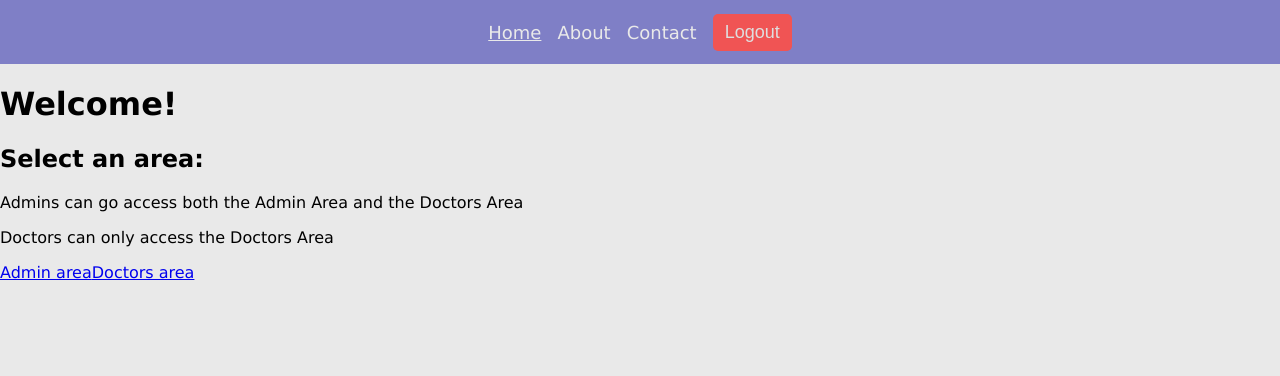
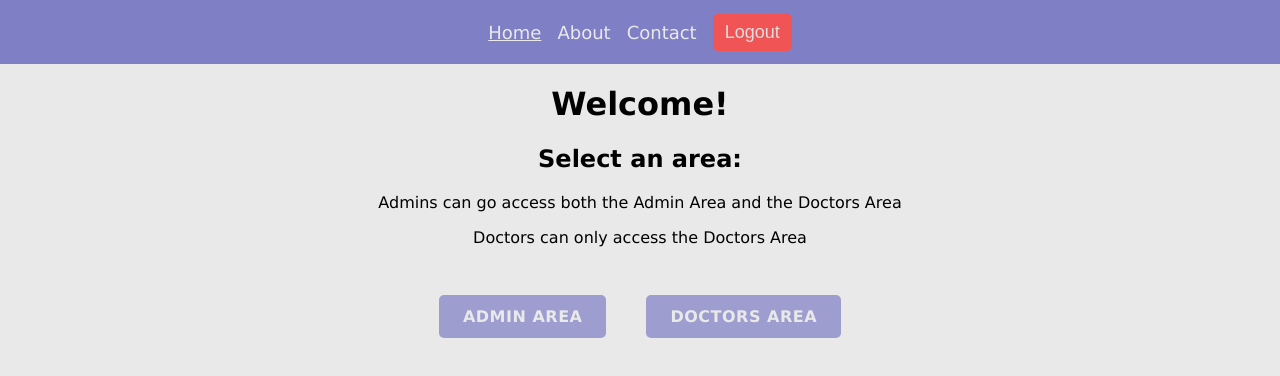
Before and after one commit to paulohenrique-gh/angular-exercicio-guards, an Angular app: page / in a window 1280 px wide. Shown: the top 376 px of the page. Built offline with nearby package versions, Linux system fonts and the light colour scheme; sample sign-in values are in the browser's storage.

Commit message:
style: add css styles to home page

```diff
--- a/src/app/pages/home/home.component.css
+++ b/src/app/pages/home/home.component.css
@@ -0,0 +1,30 @@
+:host {
+  text-align: center;
+  display: flex;
+  flex-direction: column;
+  gap: 32px;
+}
+
+.area-links {
+  display: flex;
+  gap: 40px;
+  justify-content: center;
+}
+
+a:link,
+a:visited,
+a:active {
+  text-decoration: none;
+  color: #e9e9e9;
+  background-color: #7373c2a4;
+  padding: 12px 24px;
+  border-radius: 5px;
+  font-weight: bold;
+  text-transform: uppercase;
+  letter-spacing: .5px;
+  transition: 0.3s;
+}
+
+a:hover {
+  background-color: #4d4d97fb;
+}
```
